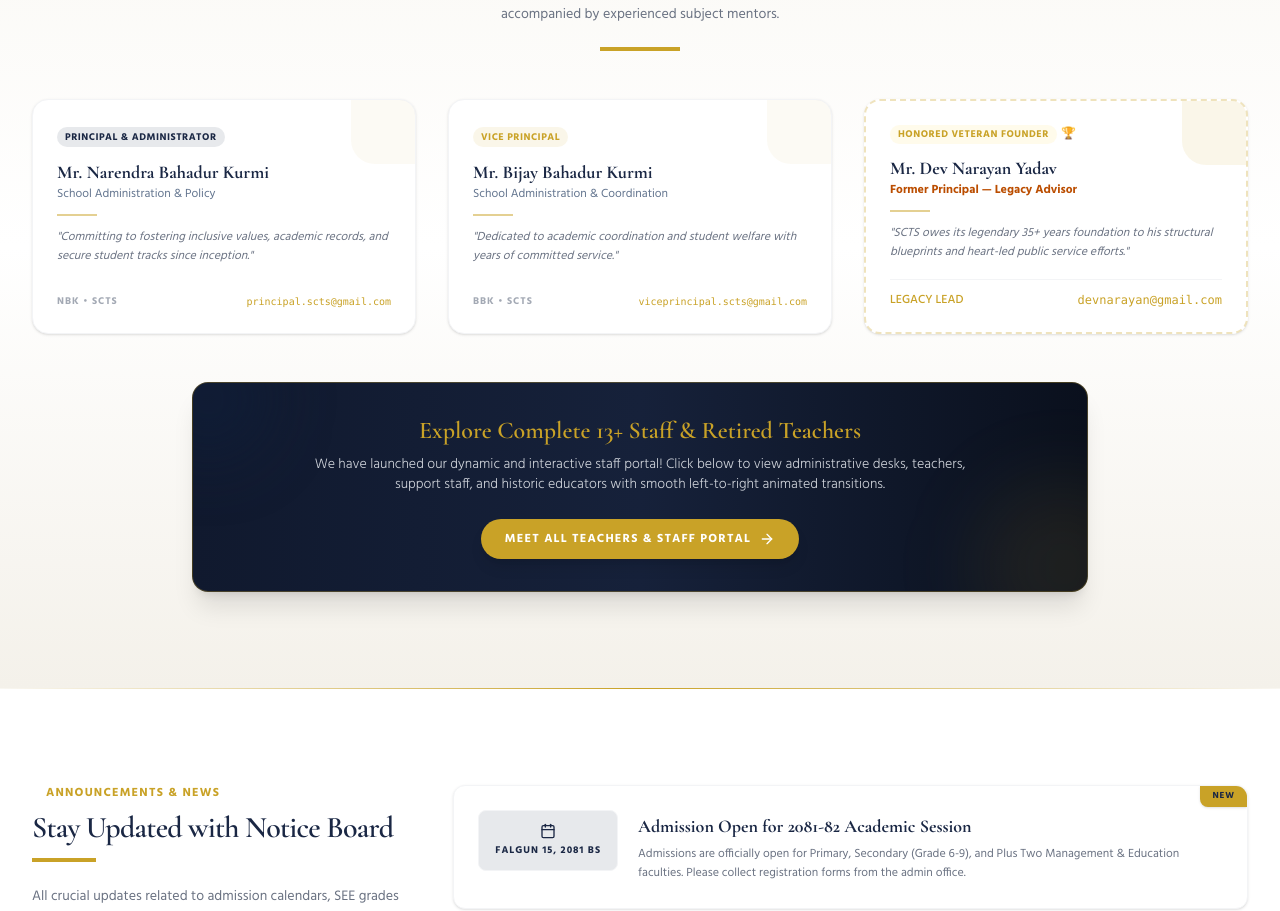
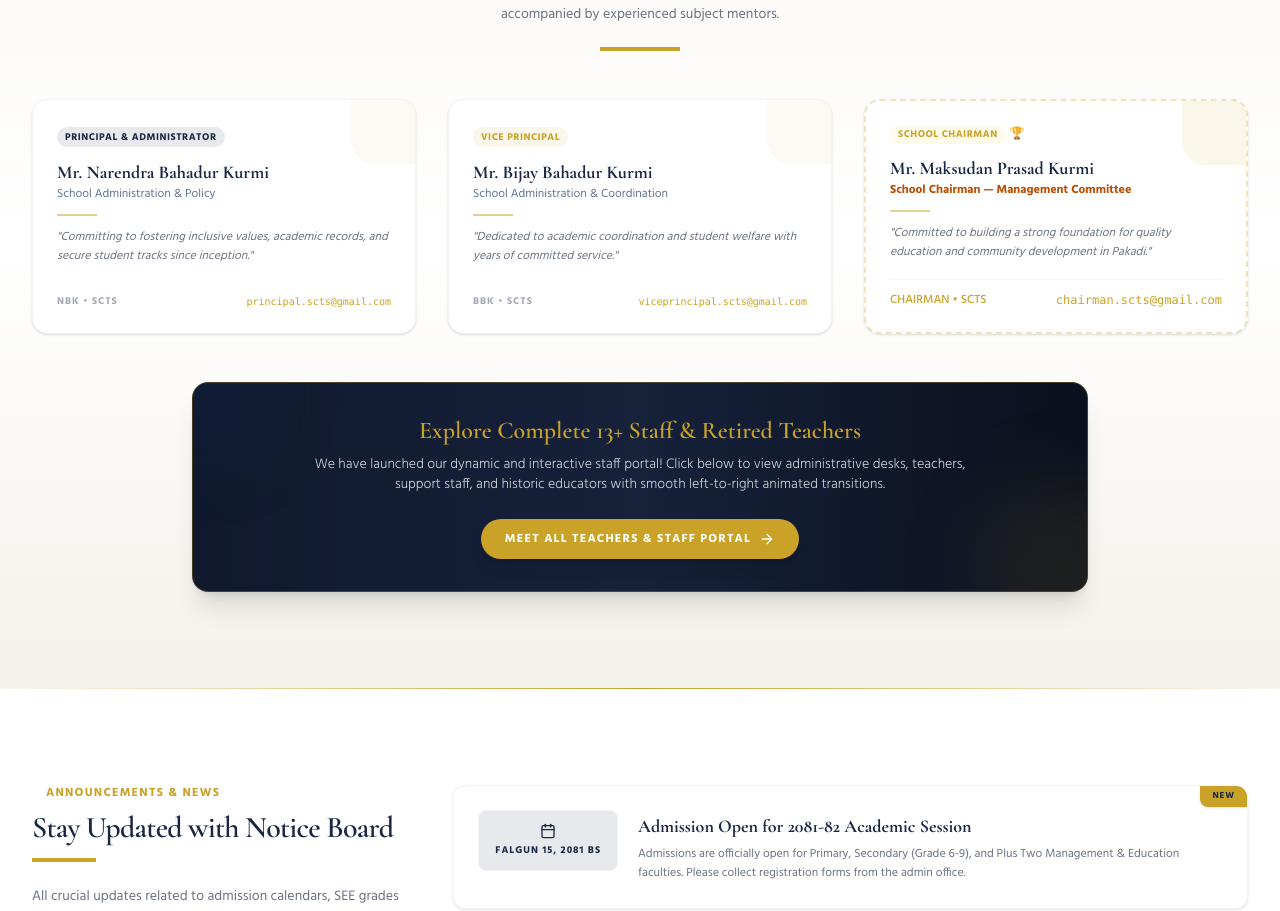
Before and after one commit to gourav6746-ai/Shree-chhtrapali-thirtha-devi-secondry-school-, a Next.js app: page / in a window 1280 px wide. Shown: the part 4763-5674 px from the top of the page. Built offline with nearby package versions, Linux system fonts and the light colour scheme.

Commit message:
Update page.tsx

```diff
--- a/app/page.tsx
+++ b/app/page.tsx
@@ -1308,32 +1308,32 @@ export default function SchoolHomePage() {
   </div>
 </div>
 
-            {/* Leader 3 - Honored Retired Legend */}
+            {/* Leader 3 - School Chairman */}
 <div className="bg-white rounded-2xl border-2 border-dashed border-[#c9a227]/30 p-6 shadow-sm hover:shadow-md transition-all duration-300 flex flex-col justify-between group overflow-hidden relative">
   <div className="absolute right-0 top-0 w-16 h-16 bg-[#c9a227]/10 rounded-bl-3xl"></div>
   <div>
     <div className="flex items-center gap-1">
       <span className="text-[10px] font-bold uppercase tracking-wider px-2 py-0.5 rounded-full bg-amber-50 text-[#c9a227]">
-                    {lang === 'en' ? 'Honored Veteran Founder' : 'परम आदरणीय संस्थापक'}
+        {lang === 'en' ? 'School Chairman' : 'विद्यालय अध्यक्ष'}
       </span>
       <span className="text-xs">🏆</span>
     </div>
     <h3 className="font-serif text-[18px] font-bold text-[#1a2744] mt-3 leading-snug">
-                  {lang === 'en' ? 'Mr. Dev Narayan Yadav' : 'श्री देव नारायण यादव'}
+      {lang === 'en' ? 'Mr. Maksudan Prasad Kurmi' : 'श्री मक्सुदन प्रसाद कुर्मी'}
     </h3>
     <p className="text-xs text-amber-700 font-sans mt-0.5 font-bold">
-                  {lang === 'en' ? 'Former Principal — Legacy Advisor' : 'पूर्व प्रधानाध्यापक — अनवरत सल्लाहकार'}
+      {lang === 'en' ? 'School Chairman — Management Committee' : 'विद्यालय व्यवस्थापन समिति अध्यक्ष'}
     </p>
     <div className="w-10 h-[1.5px] bg-[#c9a227]/50 my-3"></div>
     <p className="text-xs text-gray-500 leading-relaxed italic">
       {lang === 'en'
-                    ? '"SCTS owes its legendary 35+ years foundation to his structural blueprints and heart-led public service efforts."'
-                    : '"३ दशक लामो योगदान र उत्कृष्ट सामुदायिक चेतनाका मुख्य उत्प्रेरक व्यक्तित्व। हामी उहाँको नीतिप्रति कृतज्ञ छौं।"'}
+        ? '"Committed to building a strong foundation for quality education and community development in Pakadi."'
+        : '"पकडीमा गुणस्तरीय शिक्षा र सामुदायिक विकासका लागि बलियो जग निर्माणमा सदैव प्रतिबद्ध।"'}
     </p>
   </div>
   <div className="border-t border-gray-100 pt-3 mt-4 text-xs font-medium text-[#c9a227] flex items-center justify-between">
-                <span>LEGACY LEAD</span>
-                <span className="font-mono">devnarayan@gmail.com</span>
+    <span>CHAIRMAN • SCTS</span>
+    <span className="font-mono">chairman.scts@gmail.com</span>
   </div>
 </div>
 
```
Lines whose indentation alone changed are shown as unchanged.
